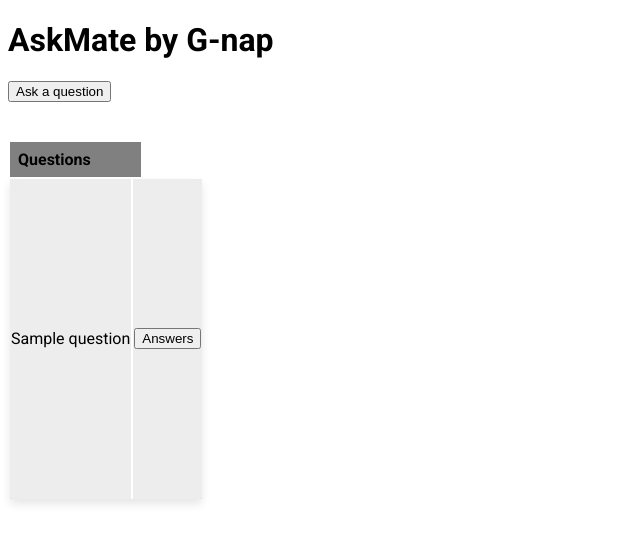
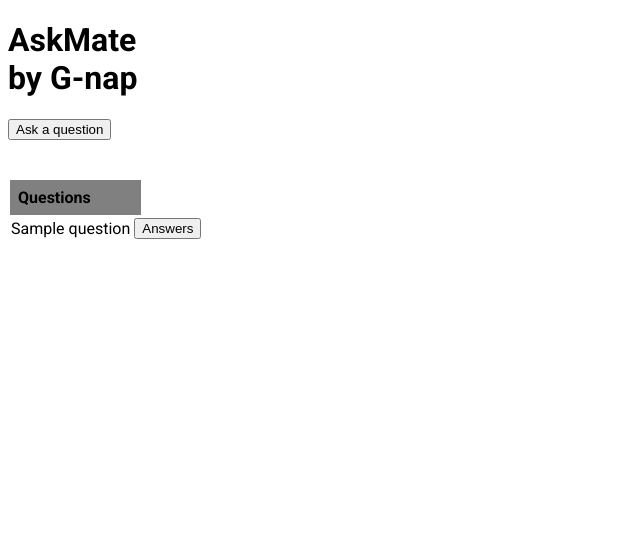
Before and after one commit to ginapaal/askmate_gnap, a Flask app: page / in a window 1280 px wide. Shown: the top 543 px of the page, without its empty margins (0-640 px from the left). Run offline with Flask 2, Linux system fonts and the light colour scheme; a database or web service that is not in the repository returns one stand-in record (values such as "Sample title"); some libraries are stand-ins or nearby versions.

Commit message:
list.html modified

```diff
--- a/templates/list.html
+++ b/templates/list.html
@@ -8,12 +8,14 @@
 </head>
 
 <body>
-    <h1> AskMate by G-nap </h1>
+    <div class="table-title">
+        <h1> AskMate <br> by G-nap </h1>
         <form action="/new_question" method='GET'>
-        <input type="submit" value="Ask a question">
+            <input id="ask-button" type="submit" value="Ask a question">
         </form>
         <br><br>
-    <div class="table-title">
+
+        <div class="table-fill">
             <table>
                 <thead class="table-head" id="table-head">
                     <tr>
@@ -22,7 +24,7 @@
                     </tr>
                 </thead>
 
-            <tbody class="table-list" id="table-list">
+                <tbody class="table-hover">
 
                     {% for item in table %}
                     <tr>
```
Lines whose indentation alone changed are shown as unchanged.
